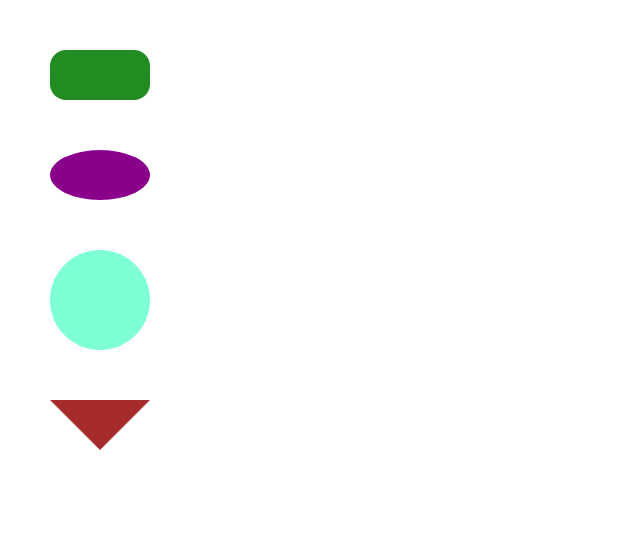
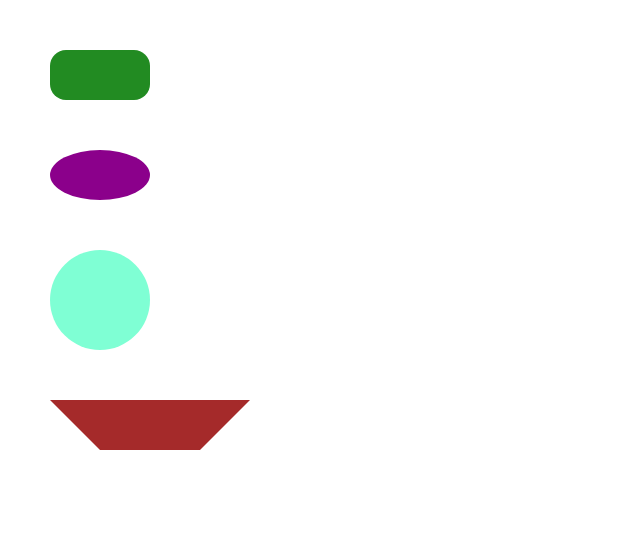
Before and after one commit to sh00tn1ck29/KURS_FD, a plain HTML site: page lesson8/task6/index.html in a window 1280 px wide. Shown: the whole page, without its empty margins (0-640 px from the left). Drawn offline with nearby package versions, Linux system fonts and the light colour scheme.

Commit message:
Update styles.css

```diff
--- a/lesson8/task6/styles.css
+++ b/lesson8/task6/styles.css
@@ -23,8 +23,8 @@
 }
 
 .box4 {
-  width: 0;
-  height: 0;
+  width: 100px;
+  height: 100px;
   margin: 50px;
   border-left: 50px solid transparent;
   border-right: 50px solid transparent;
```
